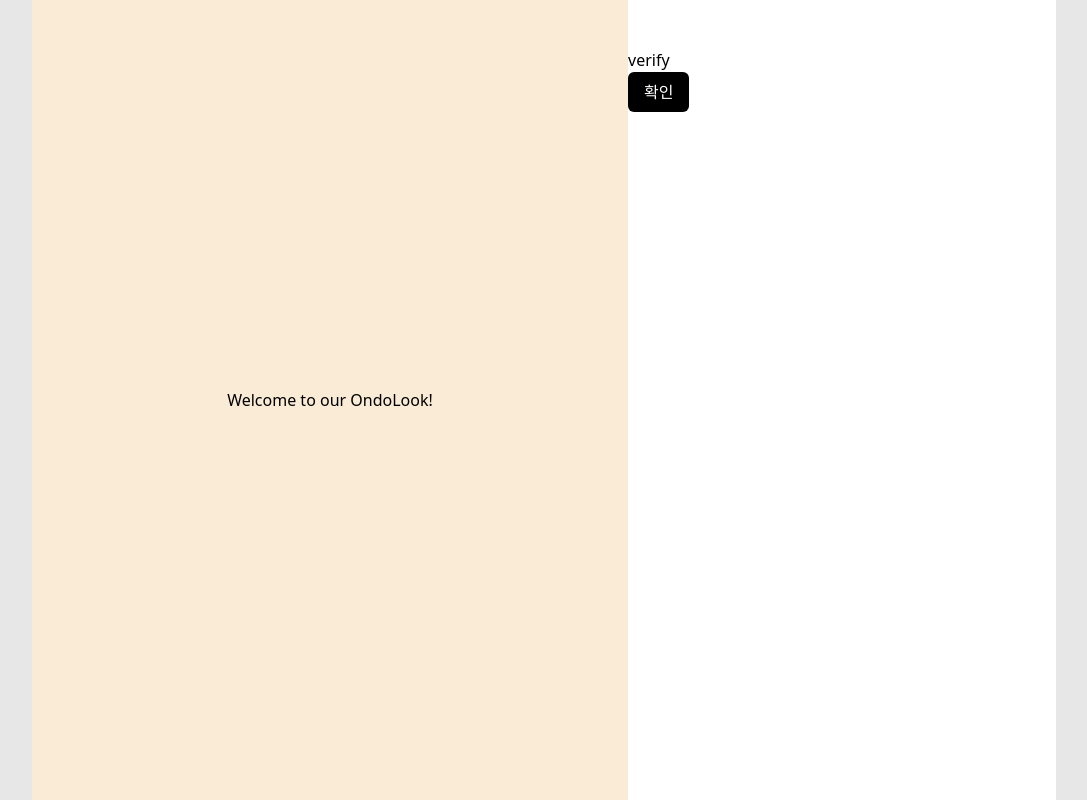
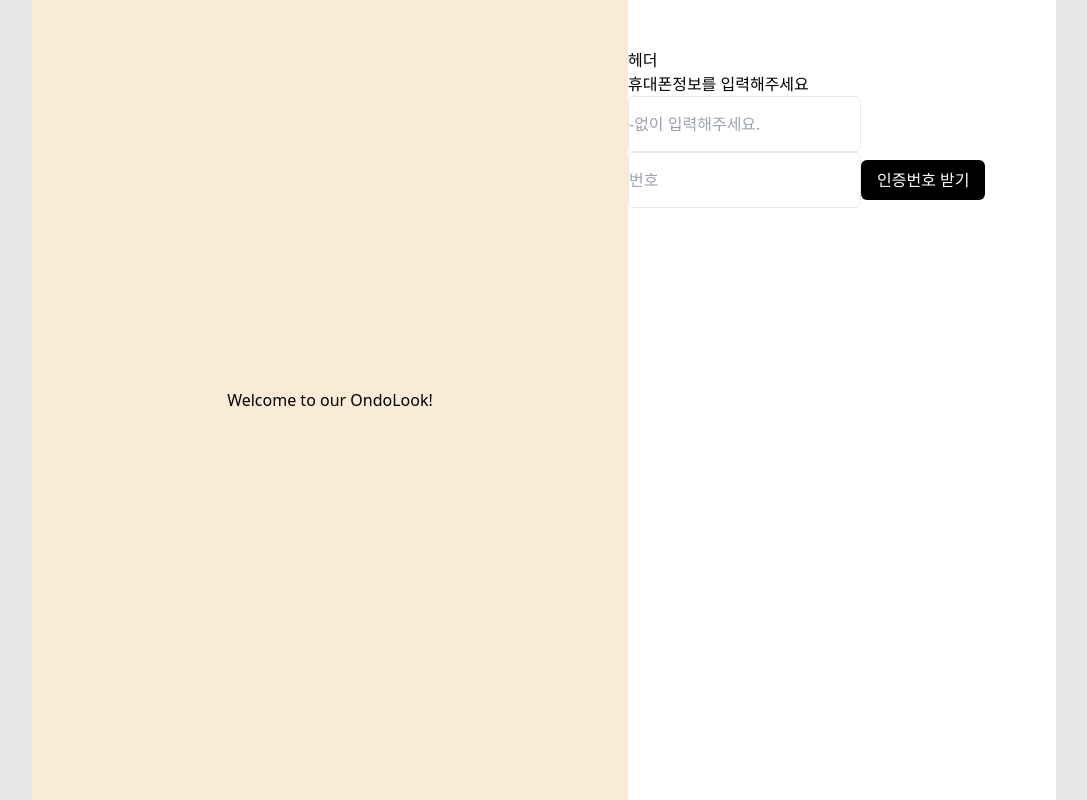
Before and after one commit to boram-3-group/ondolook-fe-react, a React (Vite) app: page /signup in a window 1280 px wide. Shown: the whole page, without its empty margins (96-1183 px from the left). Built offline with nearby package versions, Linux system fonts and the light colour scheme.

Commit message:
feat: formlayout 컴포넌트 추가

```diff
--- /dev/null
+++ b/src/pages/SignupPage/_components/FormLayout.tsx
@@ -0,0 +1,14 @@
+type FormLayoutProps = {
+  title: string;
+  children: React.ReactNode;
+};
+
+export const FormLayout = ({ title, children }: FormLayoutProps) => {
+  return (
+    <div>
+      <div>헤더</div>
+      <div>{title}</div>
+      <div>{children}</div>
+    </div>
+  );
+};
--- a/src/pages/SignupPage/steps/AccountForm.tsx
+++ b/src/pages/SignupPage/steps/AccountForm.tsx
@@ -5,6 +5,7 @@ import { AccountFormResponse, moveNextProps } from '../type';
 import signUpStore from '../../../store/SignupStore';
 import { zodResolver } from '@hookform/resolvers/zod';
 import { z } from 'zod';
+import { FormLayout } from '../_components/FormLayout';
 
 const AccountForm = ({ onNext }: moveNextProps) => {
   const schema = z
@@ -49,6 +50,7 @@ const AccountForm = ({ onNext }: moveNextProps) => {
 
   return (
     <>
+      <FormLayout title={`아이디와 비밀번호를 \n입력해주세요`}>
         <form onSubmit={handleSubmit(onSubmit)}>
           <div>
             <Input type="text" placeholder="아이디" {...register('username')} />
@@ -66,6 +68,7 @@ const AccountForm = ({ onNext }: moveNextProps) => {
             다음
           </Button>
         </form>
+      </FormLayout>
     </>
   );
 };
--- a/src/pages/SignupPage/steps/ProfileForm.tsx
+++ b/src/pages/SignupPage/steps/ProfileForm.tsx
@@ -7,6 +7,7 @@ import { useFetchSignup } from '../fetches/useFetchSignup';
 import GenderChip from '../_components/GenderChip';
 import { zodResolver } from '@hookform/resolvers/zod';
 import { z } from 'zod';
+import { FormLayout } from '../_components/FormLayout';
 
 const ProfileForm = ({ onNext }: moveNextProps) => {
   const schema = z.object({
@@ -71,6 +72,7 @@ const ProfileForm = ({ onNext }: moveNextProps) => {
 
   return (
     <>
+      <FormLayout title={`나머지도 정보도 \n입력해주세요`}>
         <form onSubmit={handleSubmit(onSubmit)}>
           <div>
             <Input type="text" placeholder="닉네임" {...register('nickname')} />
@@ -103,6 +105,7 @@ const ProfileForm = ({ onNext }: moveNextProps) => {
             회원가입
           </Button>
         </form>
+      </FormLayout>
     </>
   );
 };
--- a/src/pages/SignupPage/steps/VerifyForm.tsx
+++ b/src/pages/SignupPage/steps/VerifyForm.tsx
@@ -1,13 +1,18 @@
 import { Button } from '../../../components/common/Button';
+import { Input } from '../../../components/common/Input';
+import { FormLayout } from '../_components/FormLayout';
 import { moveNextProps } from '../type';
 
 const VerifyForm = ({ onNext }: moveNextProps) => {
   return (
     <>
-      <h1>verify</h1>
-      <Button intent="primary" size="medium" type="submit" onClick={onNext}>
-        확인
-      </Button>
+      <FormLayout title={`휴대폰정보를 입력해주세요`}>
+        <Input type="text" placeholder="-없이 입력해주세요."></Input>
+        <Input type="text" placeholder="번호"></Input>
+        <Button intent="primary" size="medium" type="submit" onClick={onNext}>
+          인증번호 받기
+        </Button>
+      </FormLayout>
     </>
   );
 };
```
Lines whose indentation alone changed are shown as unchanged.
